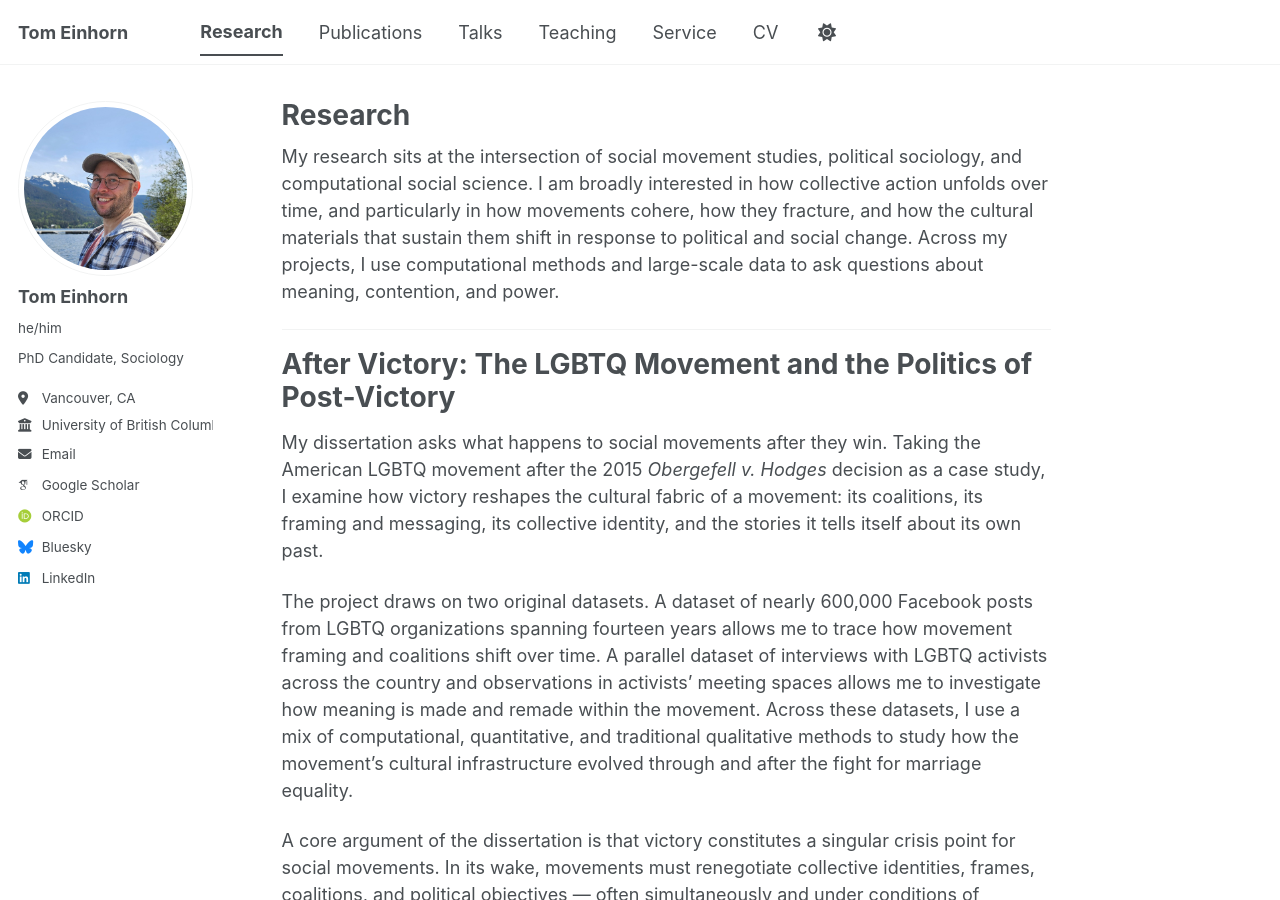
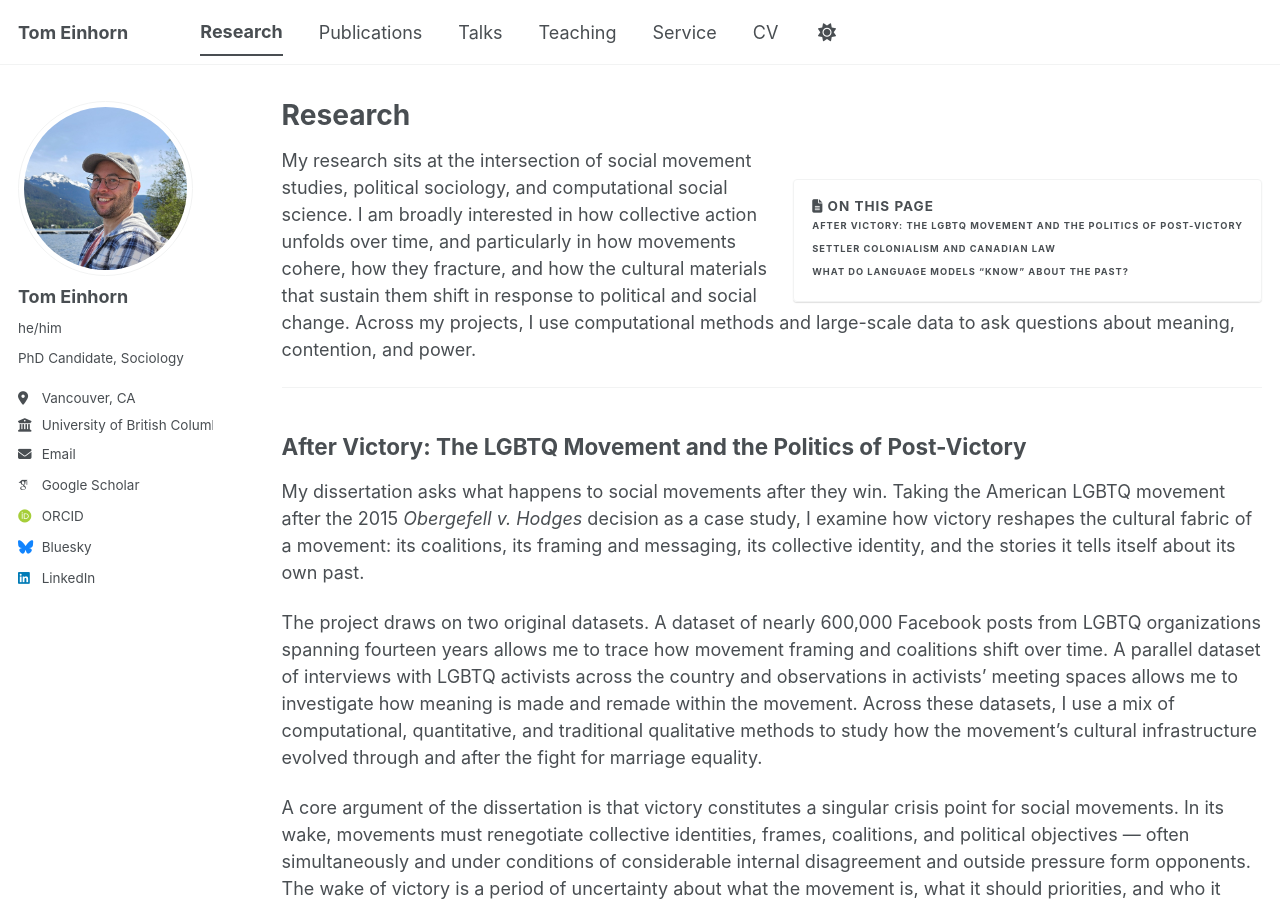
Before and after one commit to TomEinhorn/tomeinhorn.github.io, a Jekyll site: the page built from _pages/research.md, in a window 1280 px wide and 900 px high. Built offline with Jekyll 4.4.1, drawn with Linux system fonts in a browser that asks for light colours; some web fonts are replaced; a script bundle is joined from its source files by our own code; library files that are not in the unit come from our copies.

Commit message:
Update research.md

```diff
--- a/_pages/research.md
+++ b/_pages/research.md
@@ -1,17 +1,16 @@
 ---
-layout: single
+layout: archive
 title: Research
 permalink: /research/
 author_profile: true
-toc: true
-toc_label: "Research"
-toc_sticky: true
 ---
+
+{% include toc %}
 
 My research sits at the intersection of social movement studies, political sociology, and computational social science. I am broadly interested in how collective action unfolds over time, and particularly in how movements cohere, how they fracture, and how the cultural materials that sustain them shift in response to political and social change. Across my projects, I use computational methods and large-scale data to ask questions about meaning, contention, and power.
 
 ---
-# After Victory: The LGBTQ Movement and the Politics of Post-Victory
+## After Victory: The LGBTQ Movement and the Politics of Post-Victory
 
 My dissertation asks what happens to social movements after they win. Taking the American LGBTQ movement after the 2015 *Obergefell v. Hodges* decision as a case study, I examine how victory reshapes the cultural fabric of a movement: its coalitions, its framing and messaging, its collective identity, and the stories it tells itself about its own past.
 
@@ -20,7 +19,7 @@ The project draws on two original datasets. A dataset of nearly 600,000 Facebook
 A core argument of the dissertation is that victory constitutes a singular crisis point for social movements. In its wake, movements must renegotiate collective identities, frames, coalitions, and political objectives — often simultaneously and under conditions of considerable internal disagreement and outside pressure form opponents. The wake of victory is a period of uncertainty about what the movement is, what it should priorities, and who it speaks for. The dissertation pays particular attention to how activists shape and deploy collective memory in these renegotiations, making sense of the recent movement past in order to stake claims about its present and future.
 
 ---
-# Settler Colonialism and Canadian Law
+## Settler Colonialism and Canadian Law
 
 Together with [Kimberly Huyser](https://sociology.ubc.ca/profile/kimberly-huyser/) and [Mary Jessome](https://sociology.ubc.ca/profile/mary-jessome/), this project explores how settler colonial governance has been reflected in Canadian legal, legislative, and regulatory text. We are building a computational pipeline for analyzing Canadian legal and legislative documents from the nineteenth century to the present, using natural language inference to examine how Indigenous peoples, Black Canadians, and issues regarding them appear (or fail to) in the legal record over time.
 
@@ -29,7 +28,7 @@ Previous work in this area has largely relied on close readings of limited subse
 This project is in its early stages. Initial results are expected in late 2026.
 
 ---
-# What Do Language Models "Know" About the Past?
+## What Do Language Models "Know" About the Past?
 
 Together with [Laura Nelson](https://www.lauraknelson.com), this Schmidt Sciences-supported project investigates whether large language models can serve as instruments for historical social research. Historical perspectives are, by definition, inaccessible to modern-day researchers. We cannot ask people in the past what they thought or how they saw the world. But large language models have ingested vast textual corpora produced across time. Could they be used to simulate or approximate historically bounded subjectivities?
 
```
